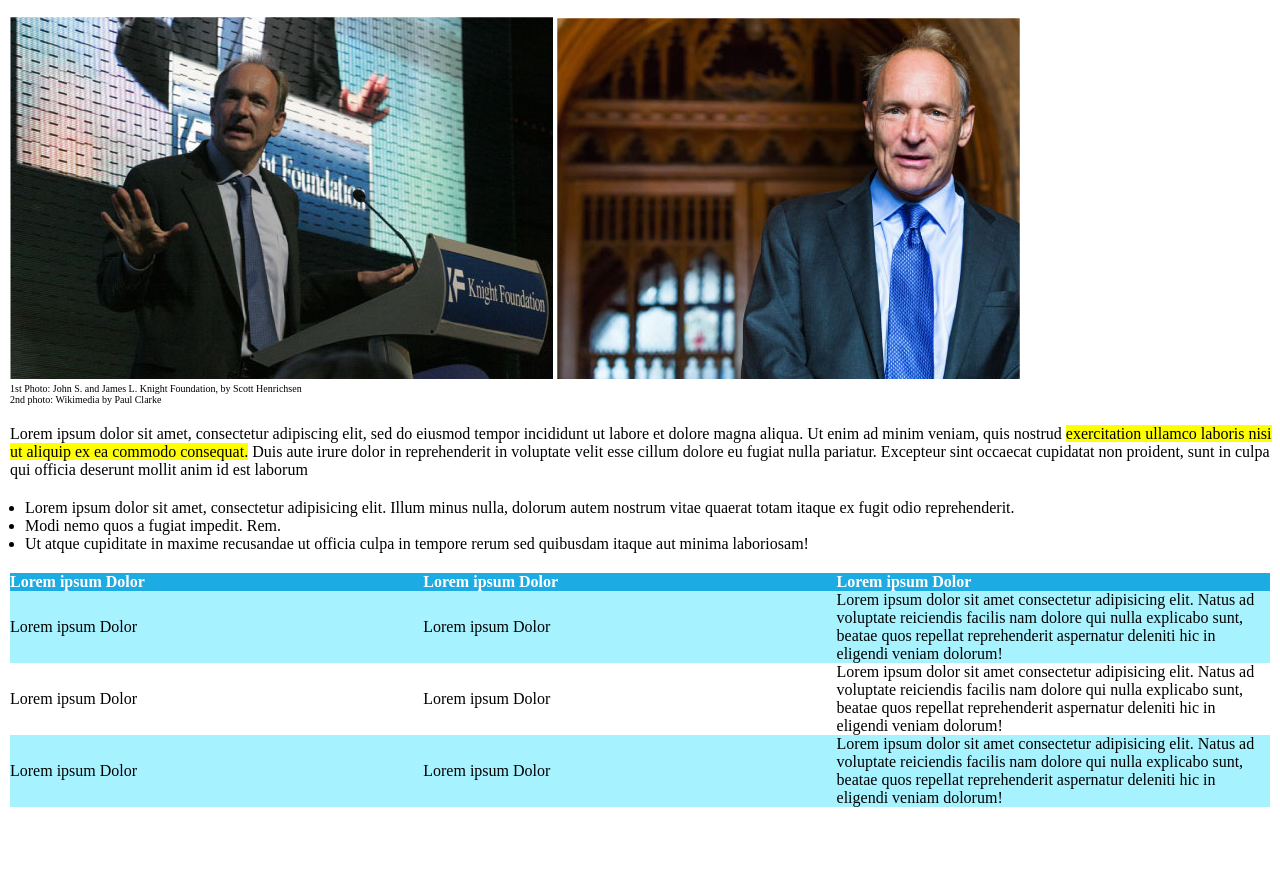
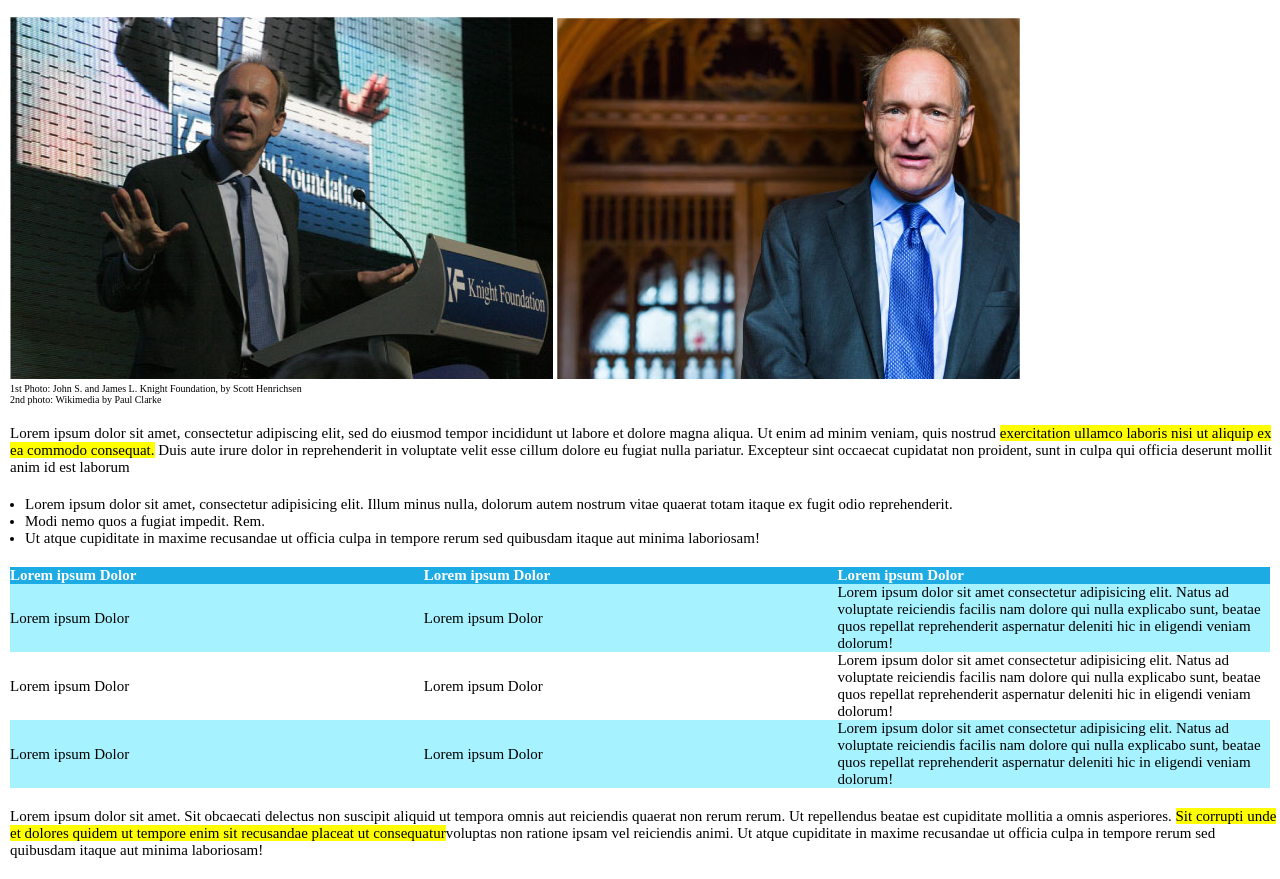
Before and after one commit to salvomc/html-css-booleaner, a plain HTML site: page index.html in a window 1280 px wide. Shown: the part 189-1068 px from the top of the page. Before the commit the page ends 996 px from the top, so only its background shows below. Drawn offline with Linux system fonts and the light colour scheme.

Commit message:
last paragraph done

```diff
--- a/css/style.css
+++ b/css/style.css
@@ -66,17 +66,21 @@ h1{
 #firstp{
     margin-left: 10px;
     margin-bottom: 20px;
+    font-size: 15px;
 }
 
 ul{
     margin-left: 25px;
     margin-bottom: 20px;
+    font-size: 15px;
 }
 
 table{
     border-collapse: collapse;
     margin-left: 10px;
     margin-right: 10px;
+    margin-bottom: 20px;
+    font-size:15px;
 }
 
 .tablecolor{
@@ -93,3 +97,9 @@ th{
 th,tr{
     width: 800px;
 }
+
+#secondp{
+    margin-left: 10px;
+    margin-bottom: 20px;
+    font-size: 15px;
+}
--- a/index.html
+++ b/index.html
@@ -67,6 +67,9 @@
                 </tr>
             </table>
             <!-- fine tabella -->
+            <!-- ultimo paragrafo -->
+            <p id="secondp">Lorem ipsum dolor sit amet. Sit obcaecati delectus non suscipit aliquid ut tempora omnis aut reiciendis quaerat non rerum rerum. Ut repellendus beatae est cupiditate mollitia a omnis asperiores. <span class="highlight"> Sit corrupti unde et dolores quidem ut tempore enim sit recusandae placeat ut consequatur</span>voluptas non ratione ipsam vel reiciendis animi. Ut atque cupiditate in maxime recusandae ut officia culpa in tempore rerum sed quibusdam itaque aut minima laboriosam!</p>
+            <!-- fine paragrafo -->
         </main>
     </body>
 </html>
```
